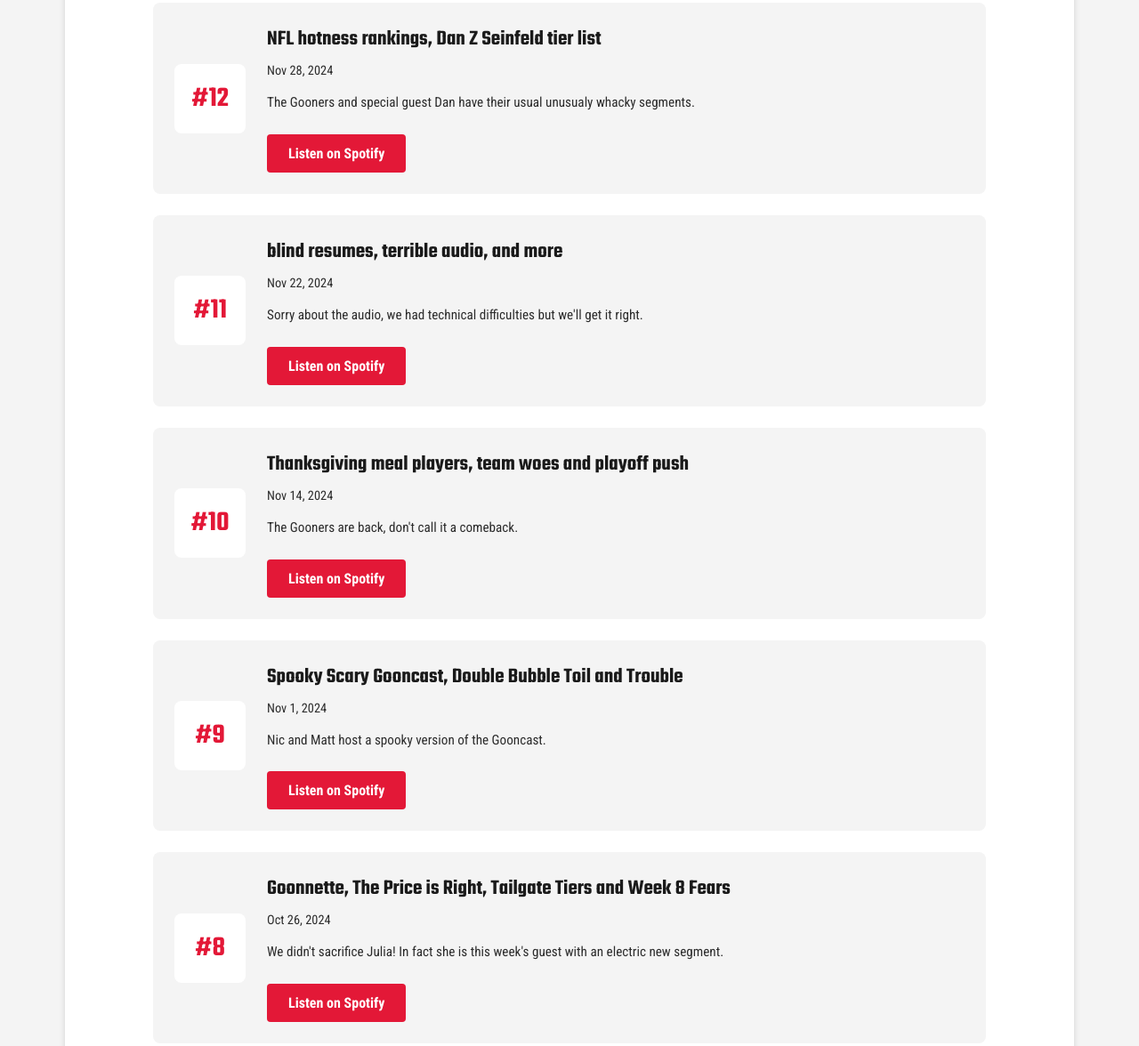
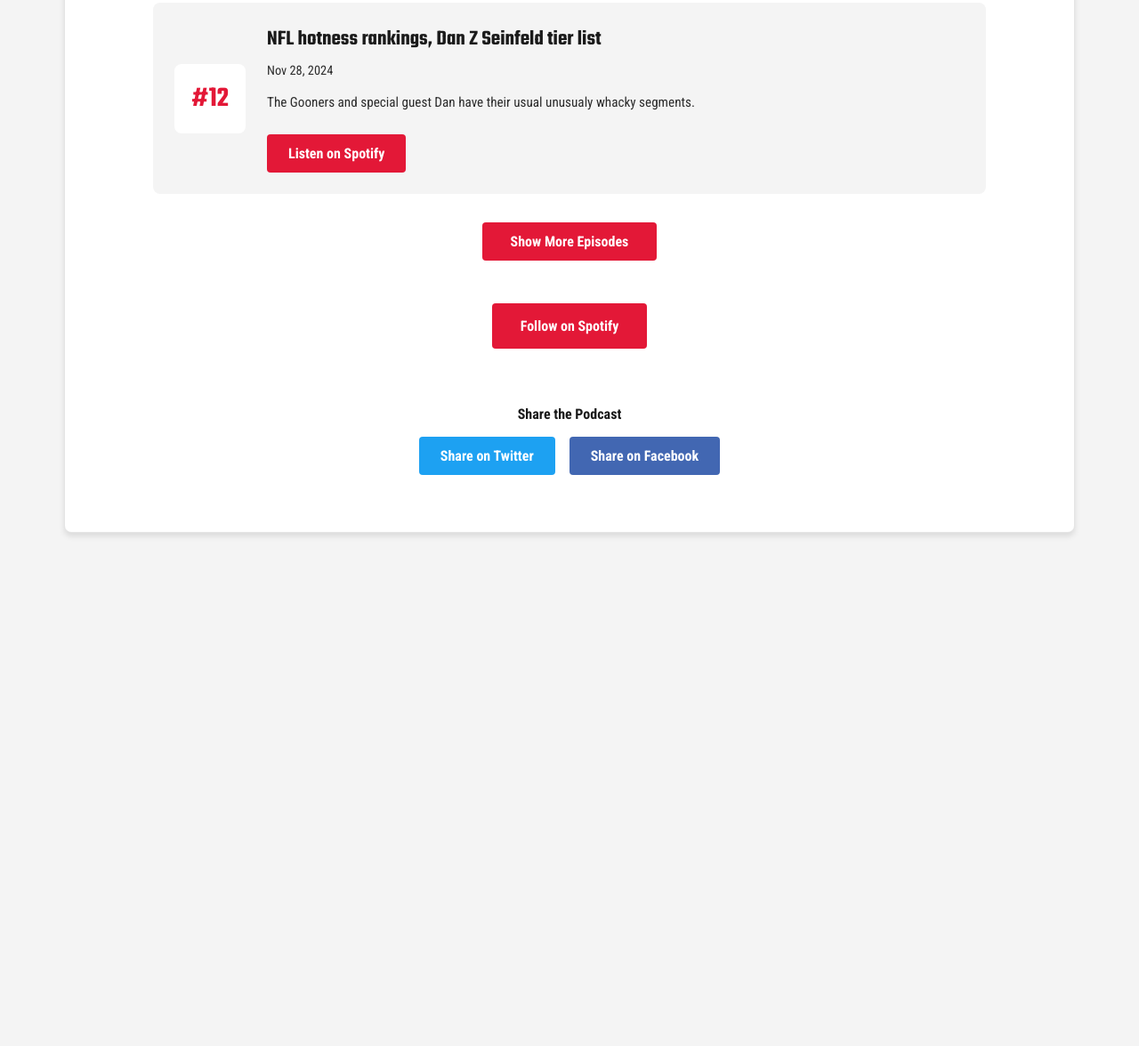
Before and after one commit to MatthewGagnon/football, a plain HTML site: page podcast.html in a window 1280 px wide. Shown: the part 1386-2562 px from the top of the page at 89% size. After the commit the page ends 2049 px from the top, so only its background shows below. Drawn offline with Linux system fonts and the light colour scheme; no server answers.

Commit message:
added functionality to the podcast page to only show a few episodes until a button is pressed

```diff
--- a/podcast.html
+++ b/podcast.html
@@ -353,6 +353,7 @@
     <script src="playerStats.js"></script>
     <script src="autocomplete.js"></script>
     <script src="main.js"></script>
+    <script src="podcast.js"></script>
 </body>
 
 </html>
--- /dev/null
+++ b/podcast.js
@@ -0,0 +1,33 @@
+document.addEventListener('DOMContentLoaded', function () {
+    const episodeCards = document.querySelectorAll('.episode-card');
+    const showMoreButton = document.createElement('button');
+    showMoreButton.className = 'show-more-button';
+    showMoreButton.textContent = 'Show More Episodes';
+
+    // Initially hide all episodes after the fourth one
+    episodeCards.forEach((card, index) => {
+        if (index >= 4) {
+            card.style.display = 'none';
+        }
+    });
+
+    // Add show more button after the episode grid
+    const episodeGrid = document.querySelector('.episode-grid');
+    const showMoreContainer = document.createElement('div');
+    showMoreContainer.className = 'show-more-container';
+    showMoreContainer.appendChild(showMoreButton);
+    episodeGrid.after(showMoreContainer);
+
+    // Add click event to show more button
+    let isExpanded = false;
+    showMoreButton.addEventListener('click', () => {
+        episodeCards.forEach((card, index) => {
+            if (index >= 4) {
+                card.style.display = isExpanded ? 'none' : 'flex';
+            }
+        });
+
+        showMoreButton.textContent = isExpanded ? 'Show More Episodes' : 'Show Less Episodes';
+        isExpanded = !isExpanded;
+    });
+});
--- a/styles.css
+++ b/styles.css
@@ -666,6 +666,33 @@ main {
     background-color: var(--accent-red);
 }
 
+.show-more-container {
+    text-align: center;
+    margin: 2rem 0;
+}
+
+.show-more-button {
+    padding: 0.75rem 2rem;
+    background-color: var(--primary-red);
+    color: white;
+    border: none;
+    border-radius: 4px;
+    cursor: pointer;
+    font-weight: bold;
+    font-size: 1rem;
+    transition: all 0.3s ease;
+}
+
+.show-more-button:hover {
+    background-color: var(--accent-red);
+    transform: translateY(-2px);
+}
+
+/* Add smooth transition for episode cards */
+.episode-card {
+    transition: all 0.3s ease;
+}
+
 /* Trade Analyzer */
 
 .trade-container {
```
